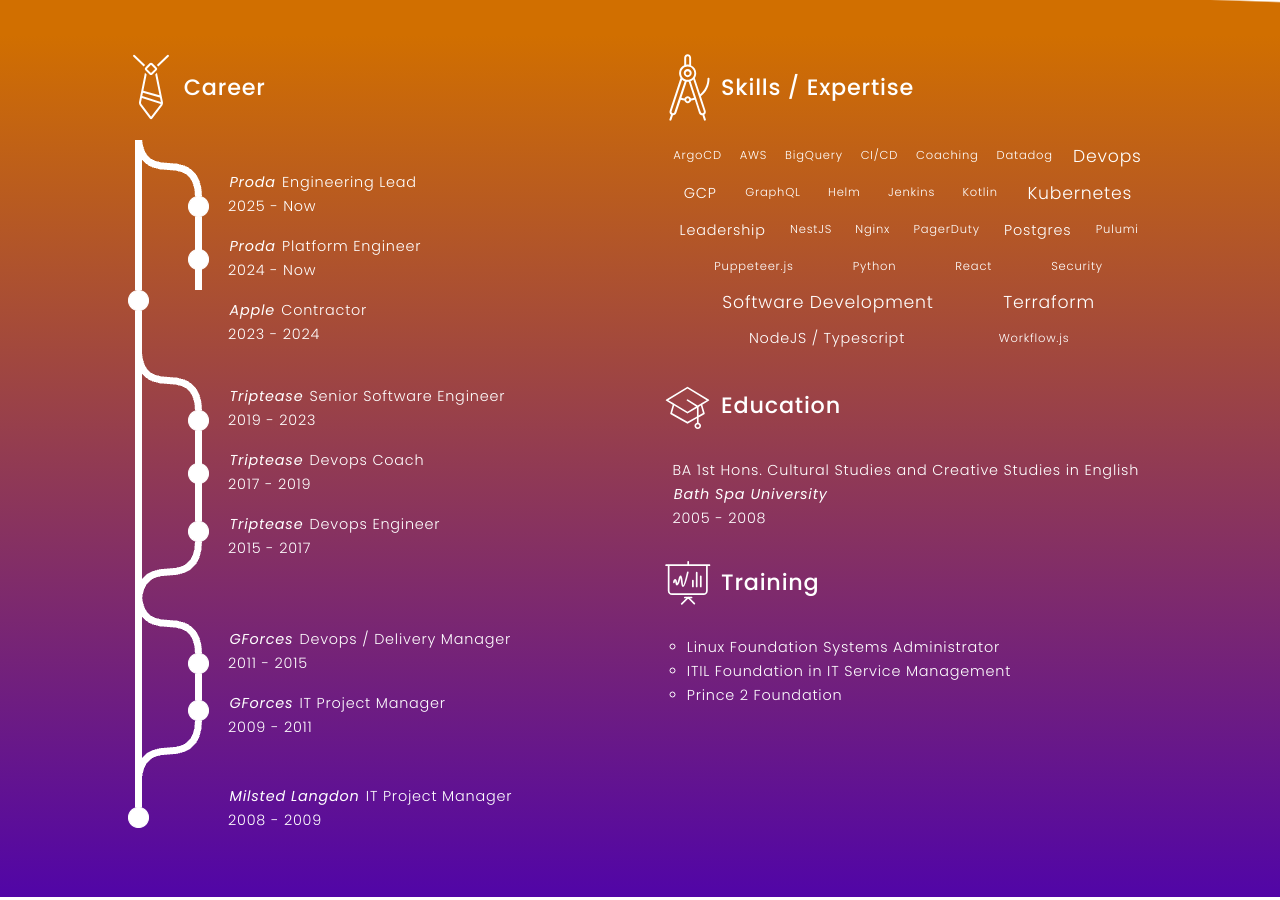
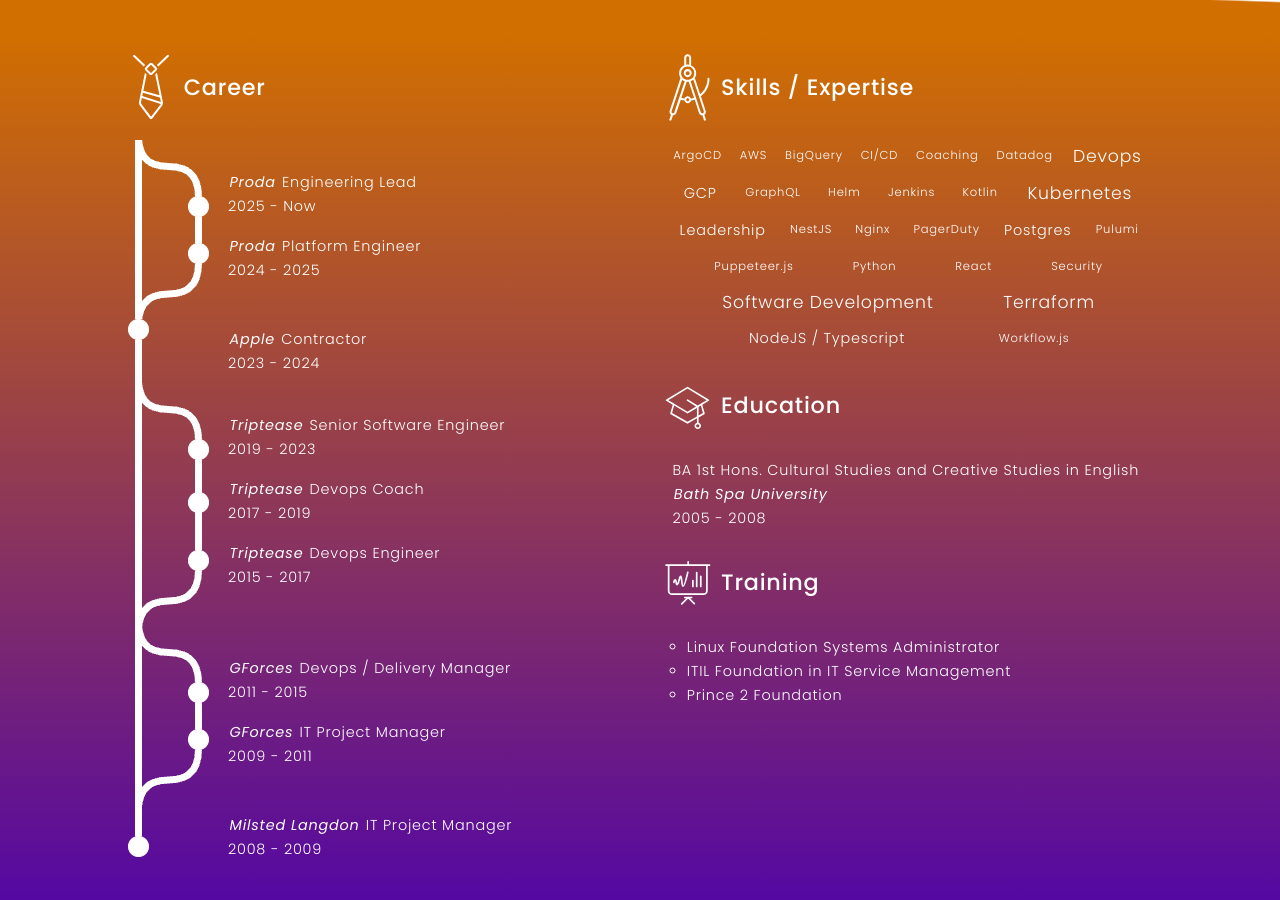
Before and after one commit to philwhiteuk/cv, a Jekyll site: the page built from pages/index.html, in a window 1280 px wide and 900 px high, scrolled down 2112 px. Built offline with Jekyll 4.4.1, drawn with Linux system fonts in a browser that asks for light colours.

Commit message:
👔 update career history

```diff
--- a/_data/career.yml
+++ b/_data/career.yml
@@ -6,8 +6,8 @@
 - role: Platform Engineer
   org: Proda
   from_date: 2024-04-16
-  to_date:
-  class: branch
+  to_date: 2025-05-30
+  class: open-branch
 - role: Contractor
   org: Apple
   from_date: 2023-12-04
```
